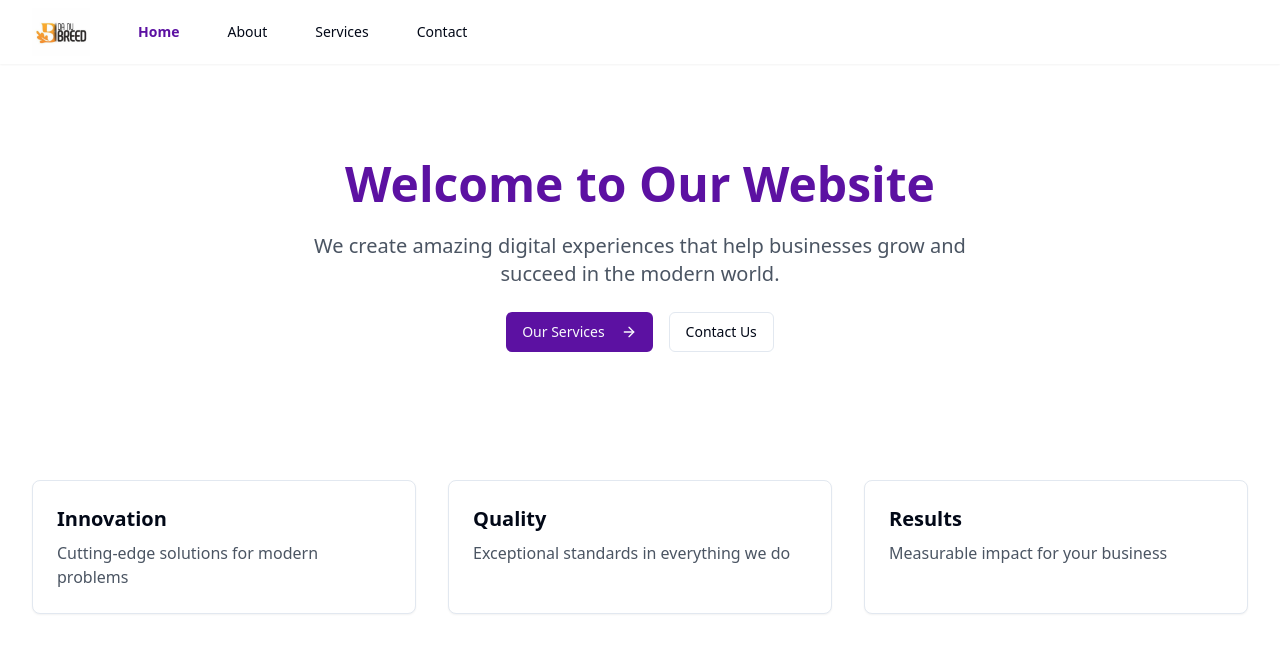
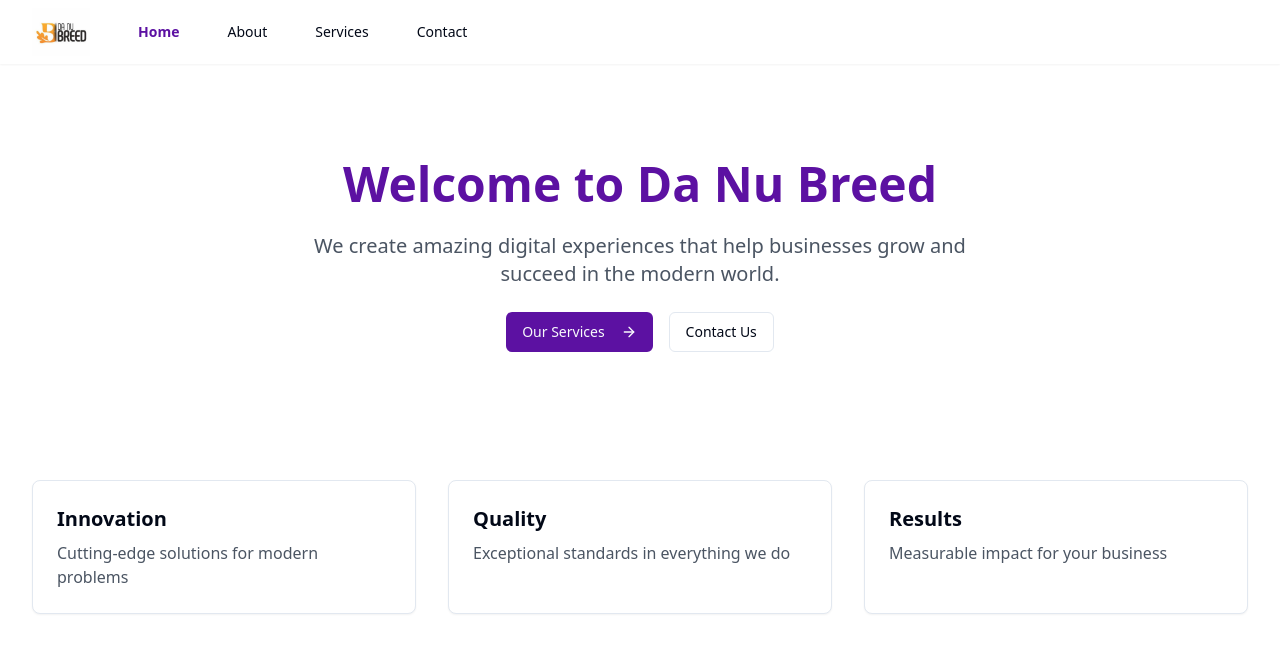
Before and after one commit to Omoope12/four-page-factory, a React (Vite) app: page / in a window 1280 px wide. Shown: the top 652 px of the page. Built offline with nearby package versions, Linux system fonts and the light colour scheme.

Commit message:
Update Home.tsx

```diff
--- a/src/pages/Home.tsx
+++ b/src/pages/Home.tsx
@@ -6,7 +6,7 @@ const Home = () => {
   return (
     <div className="space-y-16">
       <section className="text-center space-y-6 py-16">
-        <h1 className="text-5xl font-bold text-primary">Welcome to Our Website</h1>
+        <h1 className="text-5xl font-bold text-primary">Welcome to Da Nu Breed</h1>
         <p className="text-xl text-gray-600 max-w-2xl mx-auto">
           We create amazing digital experiences that help businesses grow and succeed in the modern world.
         </p>
```
